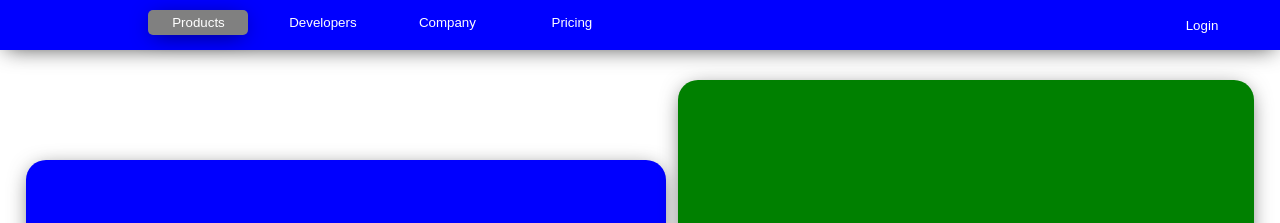
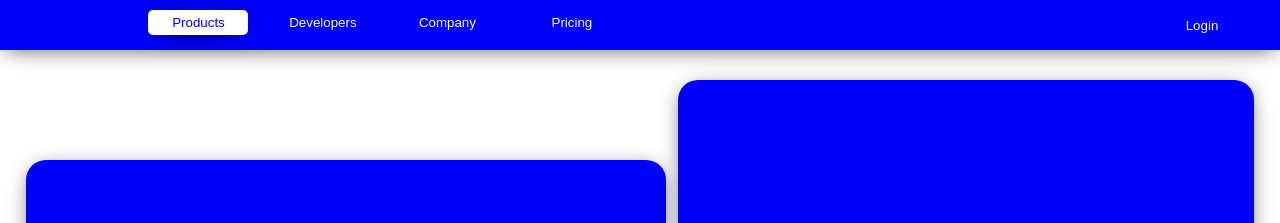
Before and after one commit to Sir-kinuthia-001/Climate-Control-and-Visualization-Dashboard, a website: page login and authentication/index.html in a window 1280 px wide. In both pictures the pointer is over the button "Products". Shown: the top 223 px of the page. Drawn offline with Linux system fonts and the light colour scheme; files whose address does not match are found by name.

Commit message:
Update style.css

```diff
--- a/login and authentication/style.css
+++ b/login and authentication/style.css
@@ -47,7 +47,8 @@ nav{
   width: 80%;
 }
 .nav-btn:hover{
-  background-color:gray;
+  background-color:#fff;
+  color: blue;
   -webkit-box-shadow: 0px 4px 22px -6px rgba(0, 0, 0, 0.75);
   -moz-box-shadow: 0px 4px 22px -6px rgba(0, 0, 0, 0.75);
   box-shadow: 0px 4px 22px -6px rgba(0,0,0,0.75);
@@ -91,7 +92,7 @@ nav{
   position: absolute;
   left: 53%;
   top: 10%;
-  background-color:green;
+  background-color:blue;
   border-radius: 20px;
   color:#fff;
   height:80%;
```
